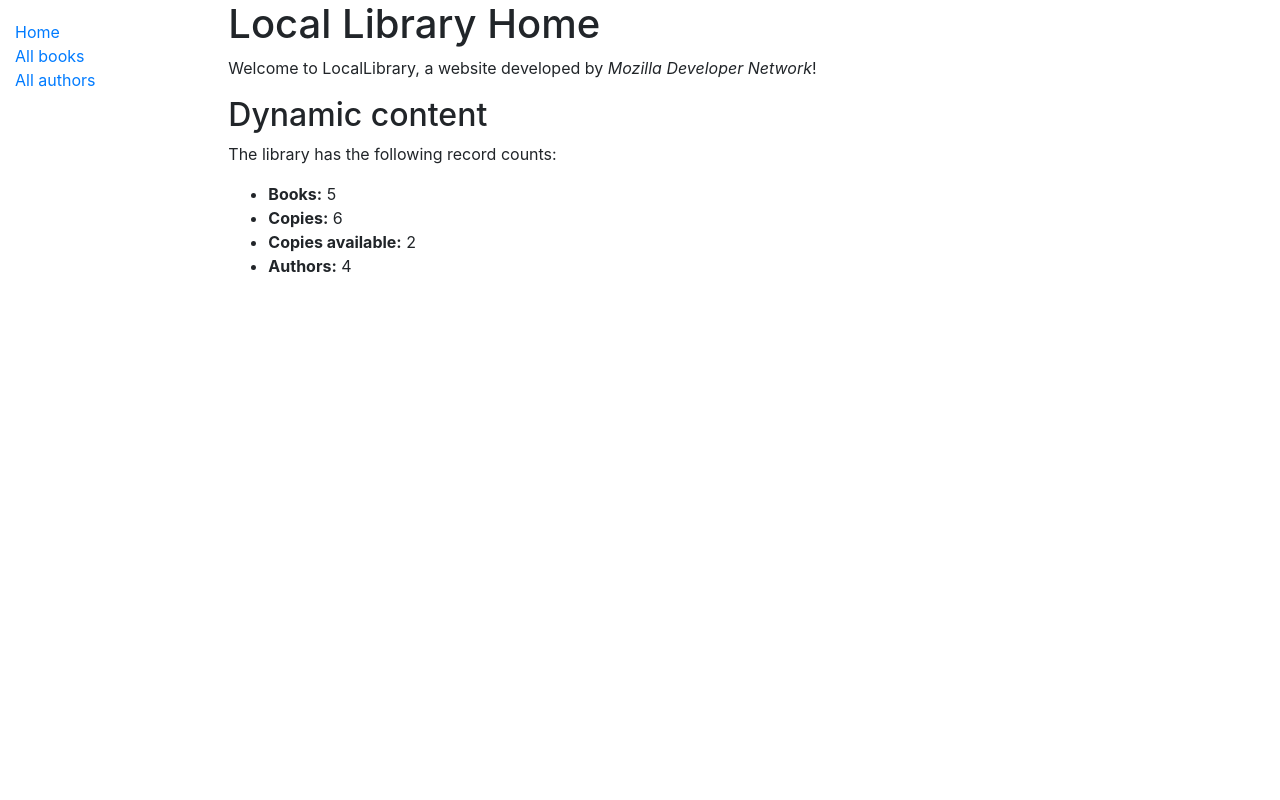
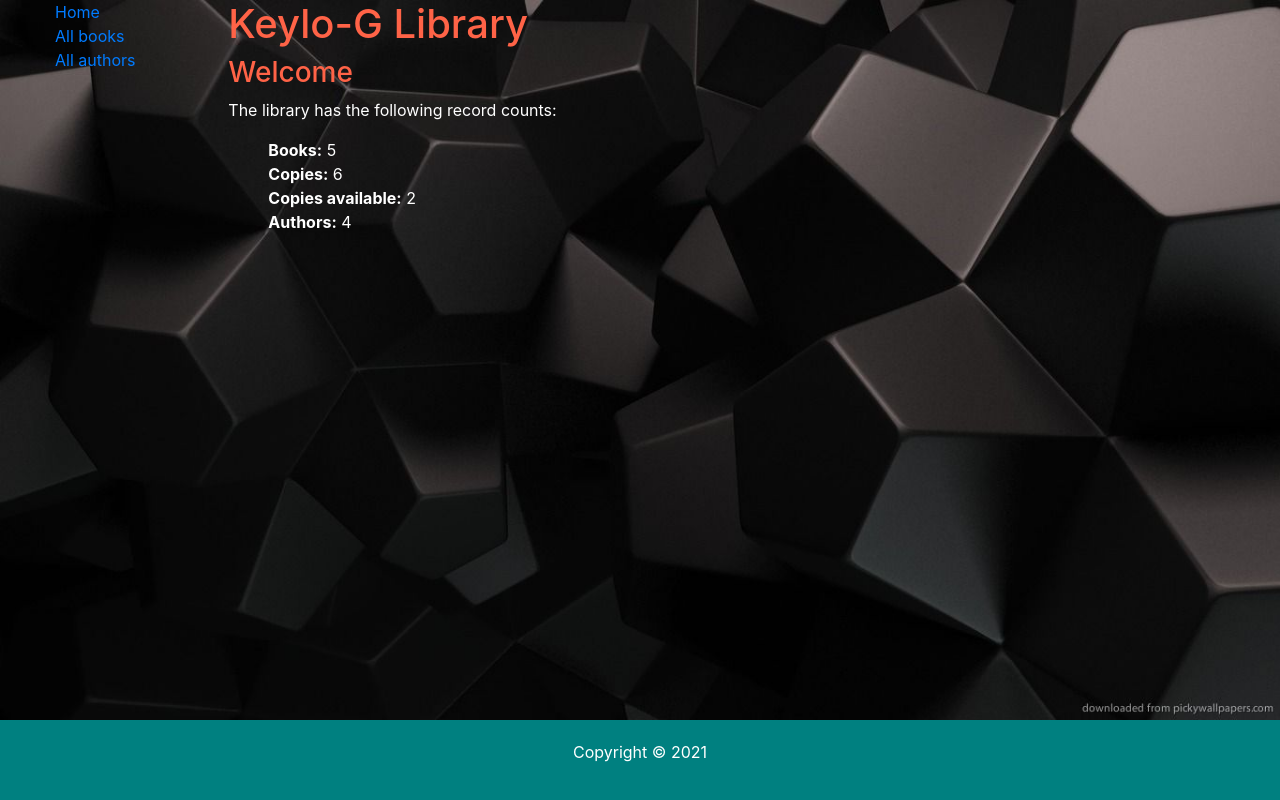
Before and after one commit to kabman1000/locallib, a Django app: page /catalog/ in a window 1280 px wide. Run offline with Django 3.2, Linux system fonts and the light colour scheme; data comes from the database, SQL or seed files in the repository.

Commit message:
added styles and fixed authors list page

```diff
--- /dev/null
+++ b/locallibrary/catalog/static/catalog/styles.css
@@ -0,0 +1,31 @@
+body {
+    background: white url("images/libb.jpg") no-repeat;
+    background-size: 100%;
+    padding-bottom: 58px;
+    min-height: 100vh;
+}
+h1 {
+    color: tomato;
+}
+li {
+    color: white;
+}
+p {
+    color : white;
+}
+h3 {
+    color: tomato;
+}
+ul {
+    list-style: none;
+}
+footer {
+    text-align: center;
+    background-color: teal;
+    color: white;
+    padding: 20px;
+    position: fixed;
+    bottom: 0;
+    width: 100%;
+
+}
--- a/locallibrary/catalog/static/css/styles.css
+++ /dev/null
@@ -1,5 +0,0 @@
-.sidebar-nav {
-    margin-top: 20px;
-    padding: 0;
-    list-style: none;
-}
--- a/locallibrary/catalog/templates/base_generic.html
+++ b/locallibrary/catalog/templates/base_generic.html
@@ -1,3 +1,4 @@
+{% load static %}
 <!DOCTYPE html>
 <html lang="en">
 <head>
@@ -7,7 +8,7 @@
   <link rel="stylesheet" href="https://cdn.jsdelivr.net/npm/bootstrap@4.5.3/dist/css/bootstrap.min.css" integrity="sha384-TX8t27EcRE3e/ihU7zmQxVncDAy5uIKz4rEkgIXeMed4M0jlfIDPvg6uqKI2xXr2" crossorigin="anonymous">
   <!-- Add additional CSS in static file -->
   {% load static %}
-  <link rel="stylesheet" href="{% static 'css/styles.css' %}">
+  <link rel="stylesheet" href="{% static 'catalog/styles.css' %}">
 </head>
 <body>
   <div class="container-fluid">
@@ -17,12 +18,18 @@
         <ul class="sidebar-nav">
           <li><a href="{% url 'index' %}">Home</a></li>
           <li><a href="{% url 'books' %}">All books</a></li>
-          <li><a href="">All authors</a></li>
+          <li><a href="{% url 'authors' %}">All authors</a></li>
         </ul>
      {% endblock %}
       </div>
-      <div class="col-sm-10 ">{% block content %}{% endblock %}</div>
+      <div class="col-sm-10">{% block content %}{% endblock %}</div>
     </div>
   </div>
+
+  <script src="https://code.jquery.com/jquery-3.5.1.slim.min.js" integrity="sha384-DfXdz2htPH0lsSSs5nCTpuj/zy4C+OGpamoFVy38MVBnE+IbbVYUew+OrCXaRkfj" crossorigin="anonymous"></script>
+  <script src="https://cdn.jsdelivr.net/npm/bootstrap@4.5.3/dist/js/bootstrap.bundle.min.js" integrity="sha384-ho+j7jyWK8fNQe+A12Hb8AhRq26LrZ/JpcUGGOn+Y7RsweNrtN/tE3MoK7ZeZDyx" crossorigin="anonymous"></script>
+  <footer>
+    <p>Copyright &copy; <script>document.write(new Date().getFullYear());</script></p>
+  </footer>
 </body>
 </html>
--- /dev/null
+++ b/locallibrary/catalog/templates/catalog/author_detail.html
@@ -0,0 +1,6 @@
+{% extends "base_generic.html" %}
+
+{% block content %}
+  <h1>Title: {{ author.first_name }}</h1>
+
+{% endblock %}
--- a/locallibrary/catalog/templates/index.html
+++ b/locallibrary/catalog/templates/catalog/index.html
@@ -2,12 +2,9 @@
 {% load static %}
 <link rel="stylesheet" href="{% static 'css/styles.css' %}">
 {% load static %}
-<img src="{% static 'catalog/images/local_library_model_uml.png' %}" alt="UML diagram" style="width:555px;height:540px;">
-
 {% block content %}
-  <h1>Local Library Home</h1>
-  <p>Welcome to LocalLibrary, a website developed by <em>Mozilla Developer Network</em>!</p>
-  <h2>Dynamic content</h2>
+  <h1>Keylo-G Library</h1>
+  <h3>Welcome</h3>
   <p>The library has the following record counts:</p>
   <ul>
     <li><strong>Books:</strong> {{ num_books }}</li>
--- a/locallibrary/catalog/urls.py
+++ b/locallibrary/catalog/urls.py
@@ -5,4 +5,6 @@ urlpatterns = [
     path('', views.index, name='index'), #specifies path to its index view
     path('books/', views.BookListView.as_view(), name='books'), #specifies path to its Books views
     path('book/<int:pk>', views.BookDetailView.as_view(), name='book-detail'),
+    path('authors/', views.AuthorListView.as_view(), name='authors'),
+    path('authors/<int:pk>', views.AuthorDetailView.as_view(), name='author-detail'),
 ]
--- a/locallibrary/catalog/views.py
+++ b/locallibrary/catalog/views.py
@@ -25,17 +25,30 @@ def index(request):
     }
 
     # Render the HTML template index.html with the data in the context variable
-    return render(request, 'index.html', context=context)
+    return render(request, 'catalog/index.html', context=context)
 
 class BookListView(generic.ListView):
     model = Book
-    context_object_name = 'book_list'   # your own name for the list as a template variable
-    queryset = Book.objects.filter(title__icontains='Vinci')[:5] # Get 5 books containing the title war
-    template_name = 'books/book_list.html'  # Specify your own template name/location
-
+    context_object_name = 'book_list'   # template variable
+    queryset = Book.objects.all() # Get 5 books containing the title Vinci / get all
+    template_name = 'books/book_list.html'  # template name/location
+#filter(title__icontains='Vinci')[:5]
 class BookDetailView(generic.DetailView):
     model = Book
 
     def book_detail_view(request, primary_key):
         book = get_object_or_404(Book, pk=primary_key)
         return render(request, 'catalog/book_detail.html', context={'book': book})
+
+class AuthorListView(generic.ListView):
+    model = Author
+    context_object_name = 'author_list'
+    queryset = Author.objects.all()
+    template_name = 'authors/author_list.html'
+
+class AuthorDetailView(generic.DetailView):
+    model = Author
+
+    def author_detail_view(request, primary_key):
+        author = get_object_or_404(Author, pk=primary_key)
+        return render(request, 'catalog/author_detail.html', context = {'author': author})
```
Also changed, not shown: locallibrary/catalog/templates/catalog/author_list.html (added, +18 -0 lines), locallibrary/catalog/static/catalog/images/libb.jpg (added), locallibrary/catalog/static/catalog/images/local_library_model_uml.png (renamed from locallibrary/catalog/images/local_library_model_uml.png).
